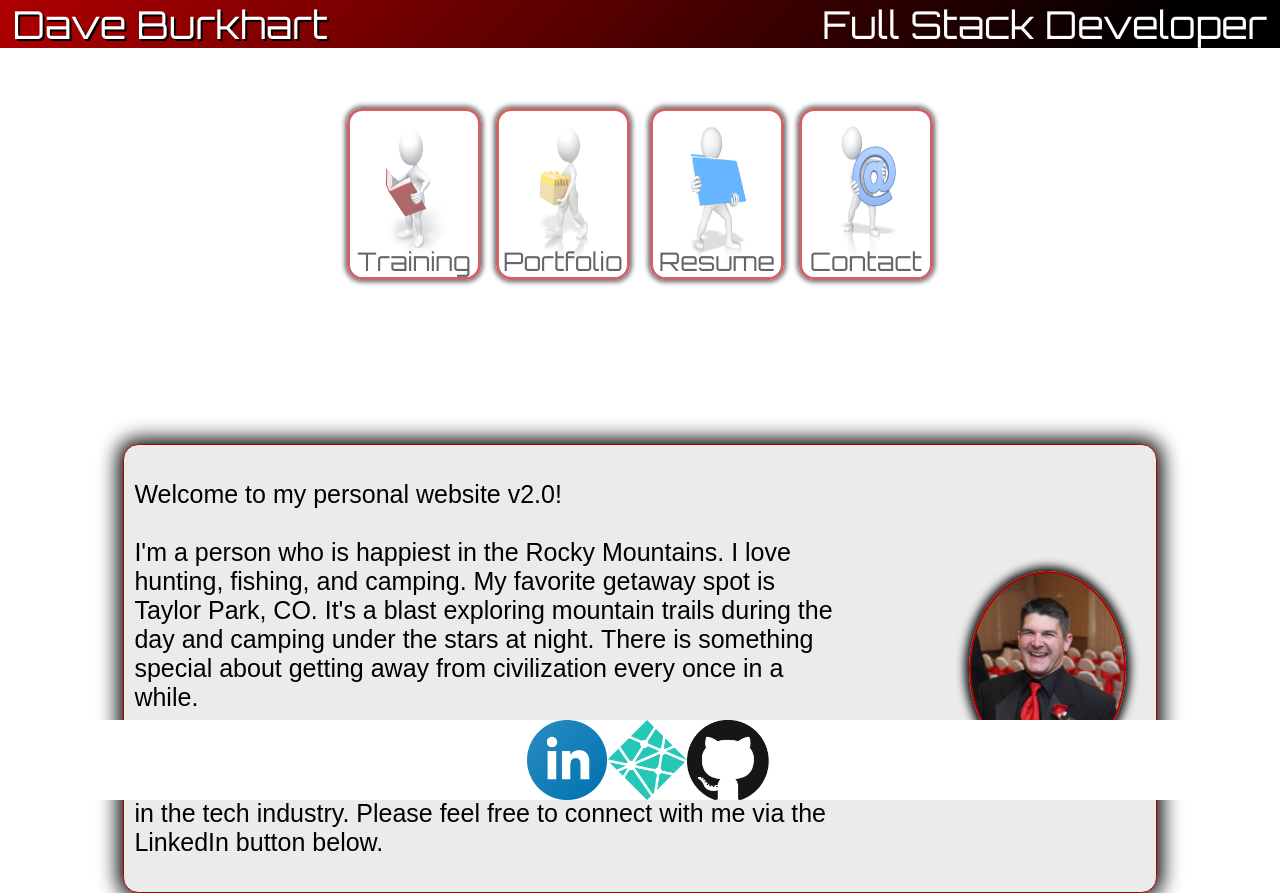
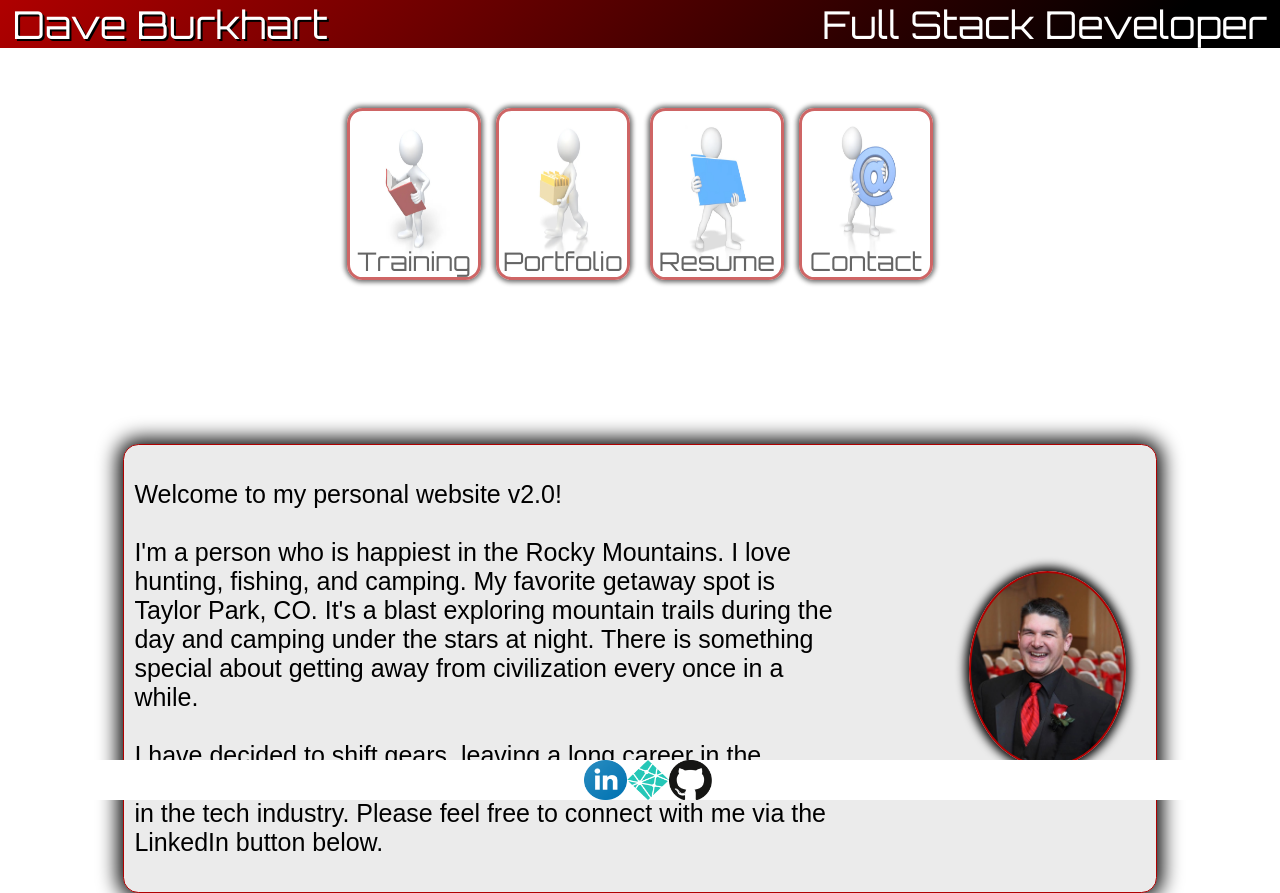
Before and after one commit to drb2023/Website, a React app: page / in a window 1280 px wide. Shown: the top 893 px of the page. Built offline with nearby package versions, Linux system fonts and the light colour scheme.

Commit message:
footer content sizing change

```diff
--- a/public/style.css
+++ b/public/style.css
@@ -224,13 +224,12 @@ a:hover {color: black; text-shadow: 5px 5px 5px black;}
     align-items: center;
     bottom: 0;
     position: fixed;
-    width: 100%;
+    width: 100vw;
     background-color: white;
 }
 
 .footer-content{
     display: flex; justify-content: center;
     align-items: center;
-    height: 10vh; width: auto;
-    /* background-color: black; */
+    height: 5vh; width: 10svw;
 }
```
